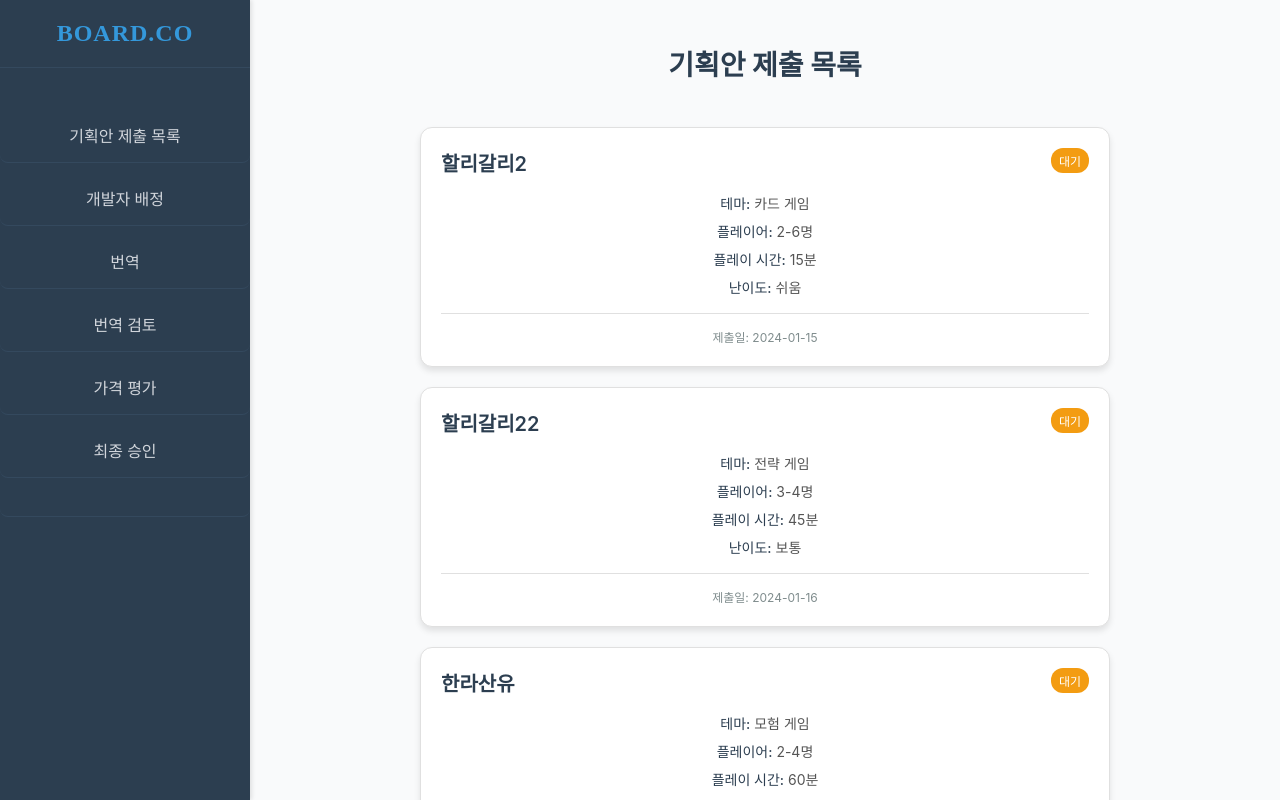
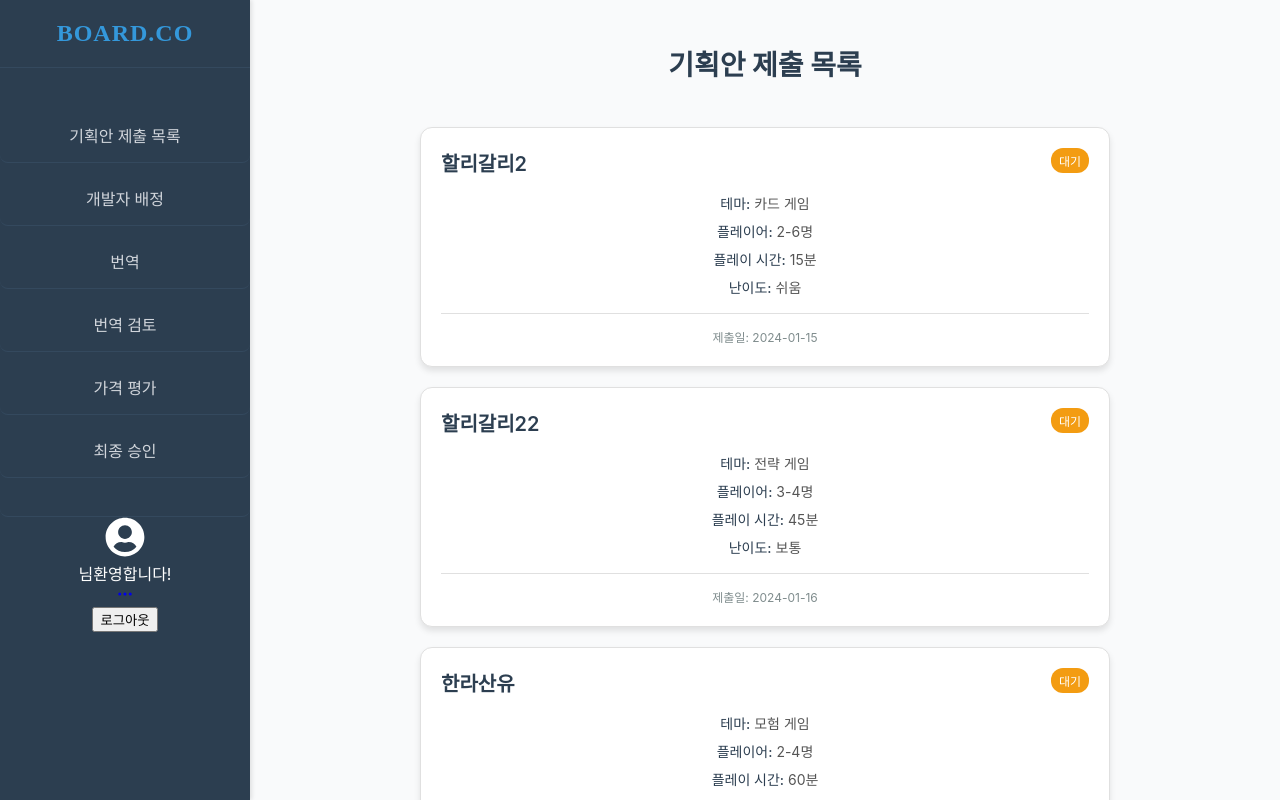
Before and after one commit to illilili/boardgame-assistant, a React (Create React App) app in the folder frontend/: page /publishing in a window 1280 px wide. Built offline with nearby package versions, Linux system fonts and the light colour scheme; no server answers; the HTML template or start-up script is replaced by a standard one.

Commit message:
feat: header, plan, publish 로그아웃 보완 및 추가

```diff
--- a/frontend/src/mainPage/Header.jsx
+++ b/frontend/src/mainPage/Header.jsx
@@ -1,6 +1,10 @@
 import React, { useState, useEffect } from 'react';
 import './Header.css'; // 헤더 전용 CSS 파일을 새로 임포트합니다.
 import { Link, useNavigate, useLocation } from 'react-router-dom';
+
+// api import
+import { logout } from '../api/auth.js';
+
 
 const Header = () => {
   const [isLoggedIn, setIsLoggedIn] = useState(false);
@@ -15,6 +19,23 @@ const Header = () => {
     }
   }, []);
 
+  //로그아웃 핸들러
+    const handleLogout = async (e) => {
+      e.preventDefault();
+      try {
+        const result = await logout();
+        alert(result.message); // "로그아웃 되었습니다."
+        // 토큰 및 권한 정보 제거 - 추후 보고 삭제하거나 조정필요할듯
+        localStorage.removeItem('accessToken');
+        localStorage.removeItem('refreshToken');
+        localStorage.removeItem('role');
+        // 리디렉션 우선 주석처리
+        // window.location.href = '/login';
+      } catch (error) {
+        console.error('로그아웃 실패:', error);
+        alert('로그아웃 중 오류가 발생했습니다.');
+      }
+    };
 
 return (
   <header className="minimalist-header">
@@ -25,13 +46,16 @@ return (
       <a href="/publishing">출판</a>
       <a href="/team">팀</a>
 
-      {/* 로그인 상태가 아닐 때만 로그인/회원가입 버튼을 보여줌 */}
-        {!isLoggedIn && (
+      {isLoggedIn ? (
+        // 로그인 상태일 때만 '로그아웃' 버튼을 보여줌
+        <a onClick={handleLogout}> 로그아웃 </a>
+      ) : (
+        // 로그인 상태가 아닐 때만 '로그인'과 '회원가입' 버튼을 보여줌
         <>
-            <Link to="/login">
+          <Link to="/login" >
             로그인
           </Link>
-            <Link to="/signup">
+          <Link to="/register" >
             회원가입
           </Link>
         </>
--- a/frontend/src/plan/Plan.jsx
+++ b/frontend/src/plan/Plan.jsx
@@ -1,5 +1,6 @@
 // Plan.js
-import React, { useState } from 'react';
+import React, { useState, useEffect } from 'react';
+import { Link } from 'react-router-dom';
 import './Plan.css';
 
 // 분리된 컴포넌트들을 import 합니다.
@@ -10,6 +11,12 @@ import RuleCreator from './RuleCreator';
 import Review from './Review';
 import WelcomeScreen from './WelcomeScreen';
 import PlanPage from './PlanPage';
+
+import { FaUserCircle } from 'react-icons/fa'; //프로필
+import { FiMoreHorizontal } from 'react-icons/fi';
+import { getMyPageInfo } from '../api/users'; //마이페이지 api 사용
+import { logout } from '../api/auth';
+
 
 // Header 컴포넌트는 현재 사용되지 않으므로 import에서 제거했습니다.
 // import Header from '../mainPage/Header';
@@ -22,6 +29,7 @@ const workspaceNavItems = [
   { id: 'components', title: '게임 구성요소 생성', component: <Components/>},
   { id: 'review', title: '밸런스 테스트', component: <Review /> },
   { id: 'planPage', title: '기획안 관리', component: <PlanPage/>}
+
 ];
 
 function Plan() {
@@ -30,6 +38,39 @@ function Plan() {
 
   // 선택된 뷰를 찾는 로직 변경
   const activeView = activeViewId ? workspaceNavItems.find(item => item.id === activeViewId) : null;
+
+  const [userName, setUserName] = useState(''); //사이드바 하단 프로필 이름
+    useEffect(() => {
+        const fetchUserName = async () => {
+          try {
+            const data = await getMyPageInfo();
+            setUserName(data.userName);
+          } catch (err) {
+            console.error('유저 이름 조회 실패', err);
+          }
+        };
+
+        fetchUserName();
+      }, []);
+
+  //로그아웃 핸들러
+    const handleLogout = async (e) => {
+      e.preventDefault();
+      try {
+        const result = await logout();
+        alert(result.message); // "로그아웃 되었습니다."
+        // 토큰 및 권한 정보 제거 - 추후 보고 삭제하거나 조정필요할듯
+        localStorage.removeItem('accessToken');
+        localStorage.removeItem('refreshToken');
+        localStorage.removeItem('role');
+        // 리디렉션 - 메인으로 이동
+        window.location.href = '/';
+      } catch (error) {
+        console.error('로그아웃 실패:', error);
+        alert('로그아웃 중 오류가 발생했습니다.');
+      }
+    };
+
 
   return (
     <div className="workspace-container new-design">
@@ -48,6 +89,31 @@ function Plan() {
             </li>
           ))}
         </ul>
+
+          {/* 하단 유저 메뉴 */}
+        <div className="mt-auto flex flex-col gap-2 pt-4 border-t border-gray-300">
+          {/* 프로필 + 환영문구 묶음 */}
+          <div className="flex justify-between items-center px-4 py-2">
+            <div className="flex items-center gap-3">
+              <FaUserCircle size={40} className="text-gray-500" />
+              <div className="flex flex-col">
+                <span className="text-sm font-semibold">{userName} 님</span>
+                <span className="text-xs text-gray-500">환영합니다!</span>
+              </div>
+            </div>
+
+            <Link to="/mypage" className="text-gray-600 hover:text-teal-500">
+              <FiMoreHorizontal size={18} />
+            </Link>
+          </div>
+
+          <button
+            onClick={handleLogout}
+            className="px-4 py-2 rounded hover:bg-red-100 text-red-500 font-semibold"
+          >
+            로그아웃
+          </button>
+        </div>
       </aside>
 
       <main className="workspace-main-content">
--- a/frontend/src/publishing/Publishing.jsx
+++ b/frontend/src/publishing/Publishing.jsx
@@ -1,10 +1,15 @@
 // Publishing.jsx
 import React, { useState, useEffect } from 'react';
-import { useNavigate } from 'react-router-dom';
+import { useNavigate, Link } from 'react-router-dom';
 import './Publishing.css';
 
 import SubmissionDetail from './SubmissionDetail';
 import WelcomeScreen from './WelcomeScreen';
+
+import { FaUserCircle } from 'react-icons/fa'; //프로필
+import { FiMoreHorizontal } from 'react-icons/fi';
+import { getMyPageInfo } from '../api/users'; //마이페이지 api 사용
+import { logout } from '../api/auth';
 
 // --- 데이터 및 메인 컴포넌트 --- 수정 필
 const workspaceNavItems = [
@@ -24,6 +29,20 @@ function Publishing() {
   const [submissions, setSubmissions] = useState([]);
   const [selectedSubmission, setSelectedSubmission] = useState(null);
   const [loading, setLoading] = useState(true);
+
+  const [userName, setUserName] = useState(''); //사이드바 하단 프로필 이름
+  useEffect(() => {
+      const fetchUserName = async () => {
+        try {
+          const data = await getMyPageInfo();
+          setUserName(data.userName);
+        } catch (err) {
+          console.error('유저 이름 조회 실패', err);
+        }
+      };
+
+      fetchUserName();
+    }, []);
 
   // 더미 데이터 (실제로는 API에서 가져와야 함)
   useEffect(() => {
@@ -125,6 +144,25 @@ function Publishing() {
     }
   };
 
+  //로그아웃 핸들러
+      const handleLogout = async (e) => {
+        e.preventDefault();
+        try {
+          const result = await logout();
+          alert(result.message); // "로그아웃 되었습니다."
+          // 토큰 및 권한 정보 제거 - 추후 보고 삭제하거나 조정필요할듯
+          localStorage.removeItem('accessToken');
+          localStorage.removeItem('refreshToken');
+          localStorage.removeItem('role');
+          // 리디렉션 - 메인으로 이동
+          window.location.href = '/';
+        } catch (error) {
+          console.error('로그아웃 실패:', error);
+          alert('로그아웃 중 오류가 발생했습니다.');
+        }
+      };
+
+
   if (loading) {
     return <div className="loading">로딩 중...</div>;
   }
@@ -135,6 +173,7 @@ function Publishing() {
       <div className="sidebar-header">
         <div className="logo">BOARD.CO</div>
       </div>
+
       <ul className="workspace-nav-list">
         {workspaceNavItems.map((item) => (
           <li
@@ -146,6 +185,31 @@ function Publishing() {
           </li>
         ))}
       </ul>
+
+      {/* 하단 유저 메뉴 */}
+      <div className="mt-auto flex flex-col gap-2 pt-4 border-t border-gray-300">
+        {/* 프로필 + 환영문구 묶음 */}
+        <div className="flex justify-between items-center px-4 py-2">
+          <div className="flex items-center gap-3">
+            <FaUserCircle size={40} className="text-gray-500" />
+            <div className="flex flex-col">
+              <span className="text-sm font-semibold">{userName} 님</span>
+              <span className="text-xs text-gray-500">환영합니다!</span>
+            </div>
+          </div>
+
+          <Link to="/mypage" className="text-gray-600 hover:text-teal-500">
+            <FiMoreHorizontal size={18} />
+          </Link>
+        </div>
+
+        <button
+          onClick={handleLogout}
+          className="px-4 py-2 rounded hover:bg-red-100 text-red-500 font-semibold"
+        >
+          로그아웃
+        </button>
+      </div>
     </aside>
 
       <main className="workspace-main-content">
```
Lines whose indentation alone changed are shown as unchanged.
